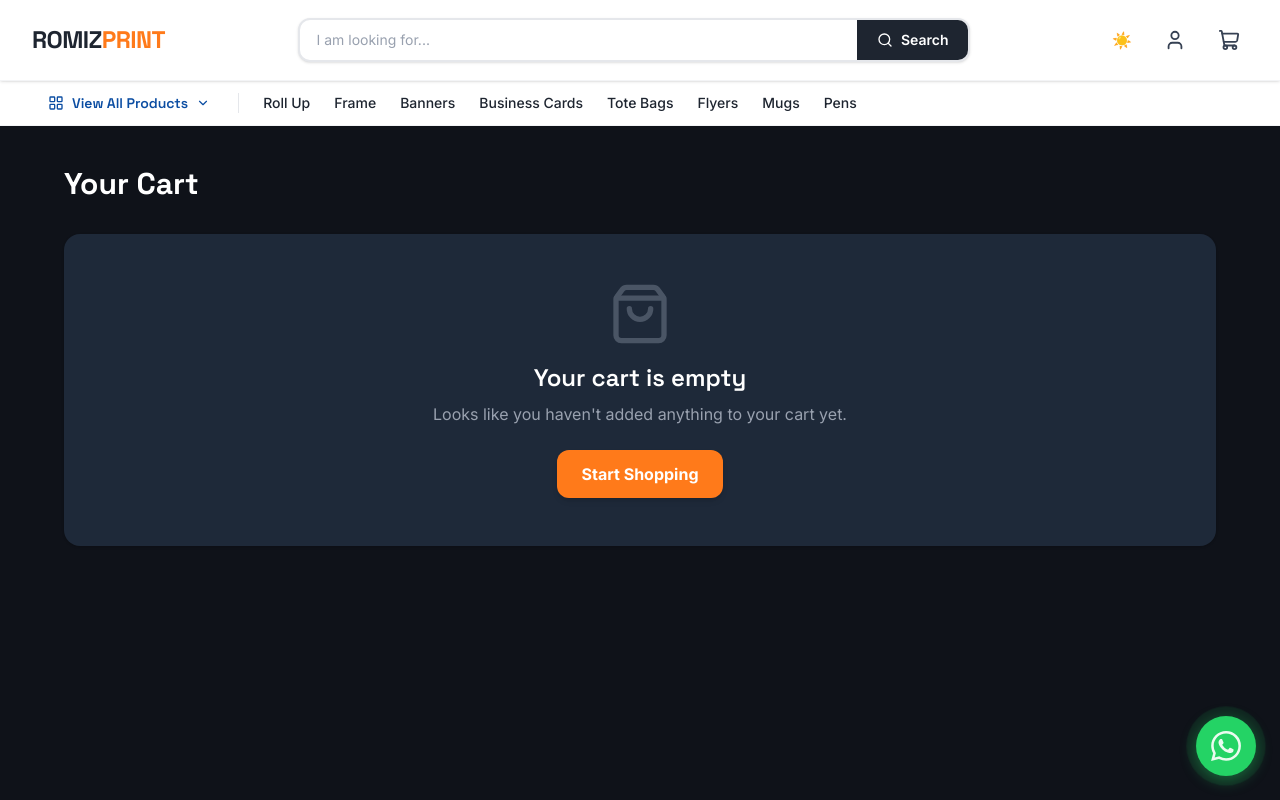
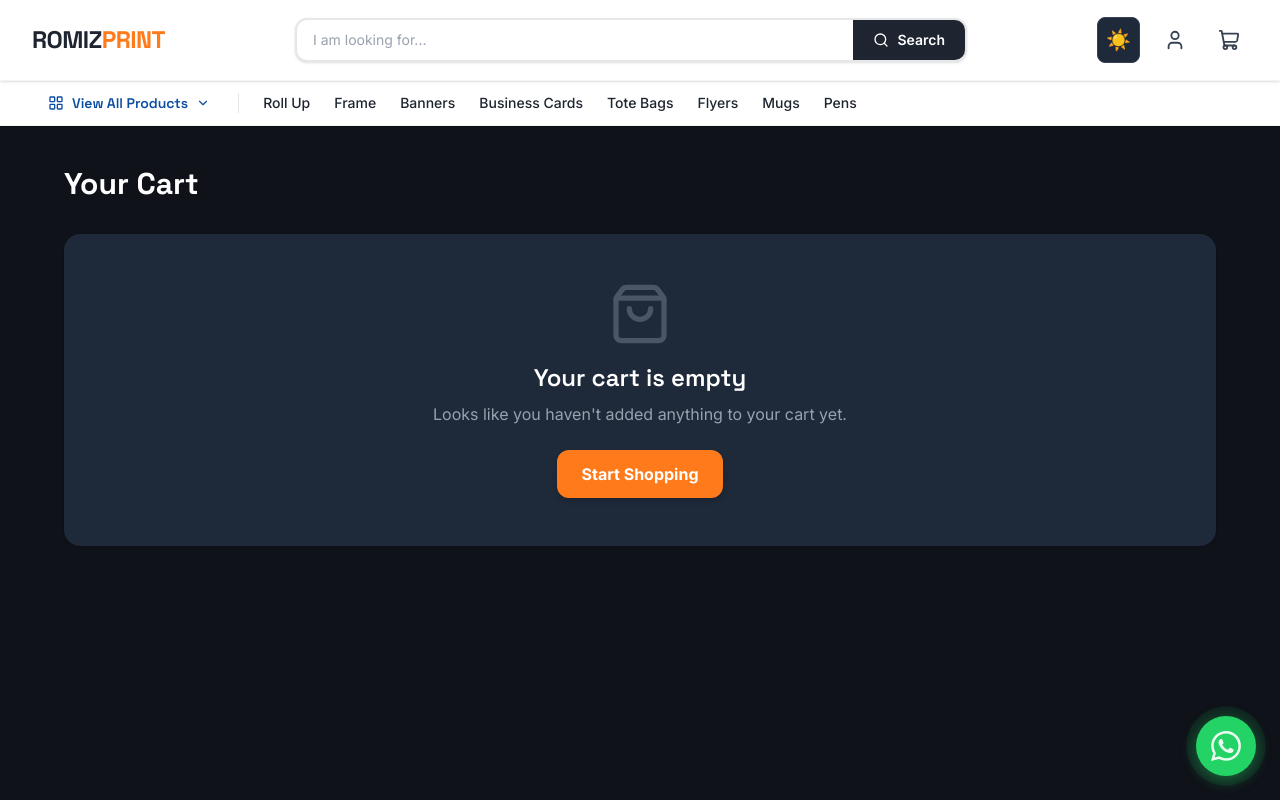
Before and after one commit to youhannayounan9-ai/romiz-print, a Next.js app: page /cart in a window 1280 px wide. Both pictures are taken after a click on the button "Toggle dark mode". Shown: the top 800 px of the page. Built offline with nearby package versions, Linux system fonts and the light colour scheme.

Commit message:
ROMIZ PRINT fix dark mode toggle functionality

```diff
--- a/app/components/Header.tsx
+++ b/app/components/Header.tsx
@@ -22,7 +22,7 @@ export default function Header() {
   const searchRef = useRef<HTMLFormElement>(null);
   const router = useRouter();
   const { totalItems } = useCart();
-  const { resolvedTheme, setTheme } = useTheme();
+  const { theme, resolvedTheme, setTheme } = useTheme();
 
   useEffect(() => {
     setMounted(true);
@@ -180,13 +180,26 @@ export default function Header() {
           {/* ── RIGHT: Actions ── */}
           <div className="flex items-center gap-2 sm:gap-4 flex-shrink-0">
             {/* Dark Mode Toggle */}
-            <button
-              onClick={() => setTheme(resolvedTheme === 'dark' ? 'light' : 'dark')}
-              className="p-2 rounded-lg hover:bg-gray-100 dark:hover:bg-gray-800 text-gray-700 dark:text-gray-300 transition-colors"
-              aria-label="Toggle theme"
-            >
-              {mounted ? (resolvedTheme === 'dark' ? '☀️' : '🌙') : '🌙'}
-            </button>
+            {!mounted ? (
+              <button className="p-2 w-9 h-9" aria-label="Toggle theme">🌙</button>
+            ) : (
+              <button
+                onClick={() => {
+                  const newTheme = resolvedTheme === 'dark' ? 'light' : 'dark';
+                  setTheme(newTheme);
+                  console.log('Theme changed to:', newTheme); // Debug log
+                  console.log('Current theme:', theme, 'Resolved:', resolvedTheme);
+                }}
+                className="p-2 rounded-lg border border-gray-200 dark:border-gray-700 bg-white dark:bg-gray-800 text-gray-800 dark:text-gray-200 hover:bg-gray-100 dark:hover:bg-gray-700 transition-all duration-200"
+                aria-label="Toggle dark mode"
+              >
+                {resolvedTheme === 'dark' ? (
+                  <span className="text-xl">☀️</span>
+                ) : (
+                  <span className="text-xl">🌙</span>
+                )}
+              </button>
+            )}
             {/* Account Icon */}
             <Link
               href="/admin?access=ROMIZ_ADMIN_2026"
--- a/app/layout.tsx
+++ b/app/layout.tsx
@@ -7,7 +7,7 @@ import Footer from "./components/Footer";
 import FloatingWhatsApp from "./components/FloatingWhatsApp";
 import { siteConfig } from "./config/site";
 import { CartProvider } from "./context/CartContext";
-import { Providers } from "./providers";
+import { ThemeProvider } from "./providers";
 
 const spaceGrotesk = Space_Grotesk({
   subsets: ["latin"],
@@ -63,8 +63,8 @@ export default function RootLayout({
       <head>
         <link rel="manifest" href="/manifest.json" />
       </head>
-      <body className="min-h-full flex flex-col">
-        <Providers>
+      <body className="min-h-full flex flex-col" suppressHydrationWarning>
+        <ThemeProvider>
           <CartProvider>
             <Header />
             <NavRow />
@@ -72,7 +72,7 @@ export default function RootLayout({
             <Footer />
             <FloatingWhatsApp />
           </CartProvider>
-        </Providers>
+        </ThemeProvider>
       </body>
     </html>
   );
--- a/app/providers.tsx
+++ b/app/providers.tsx
@@ -1,11 +1,17 @@
 "use client";
 
-import { ThemeProvider } from "next-themes";
+import { ThemeProvider as NextThemesProvider } from 'next-themes';
+import { ReactNode } from 'react';
 
-export function Providers({ children }: { children: React.ReactNode }) {
+export function ThemeProvider({ children }: { children: ReactNode }) {
   return (
-    <ThemeProvider attribute="class" defaultTheme="system" enableSystem disableTransitionOnChange={false}>
+    <NextThemesProvider
+      attribute="class"
+      defaultTheme="system"
+      enableSystem
+      disableTransitionOnChange={false}
+    >
       {children}
-    </ThemeProvider>
+    </NextThemesProvider>
   );
 }
```
